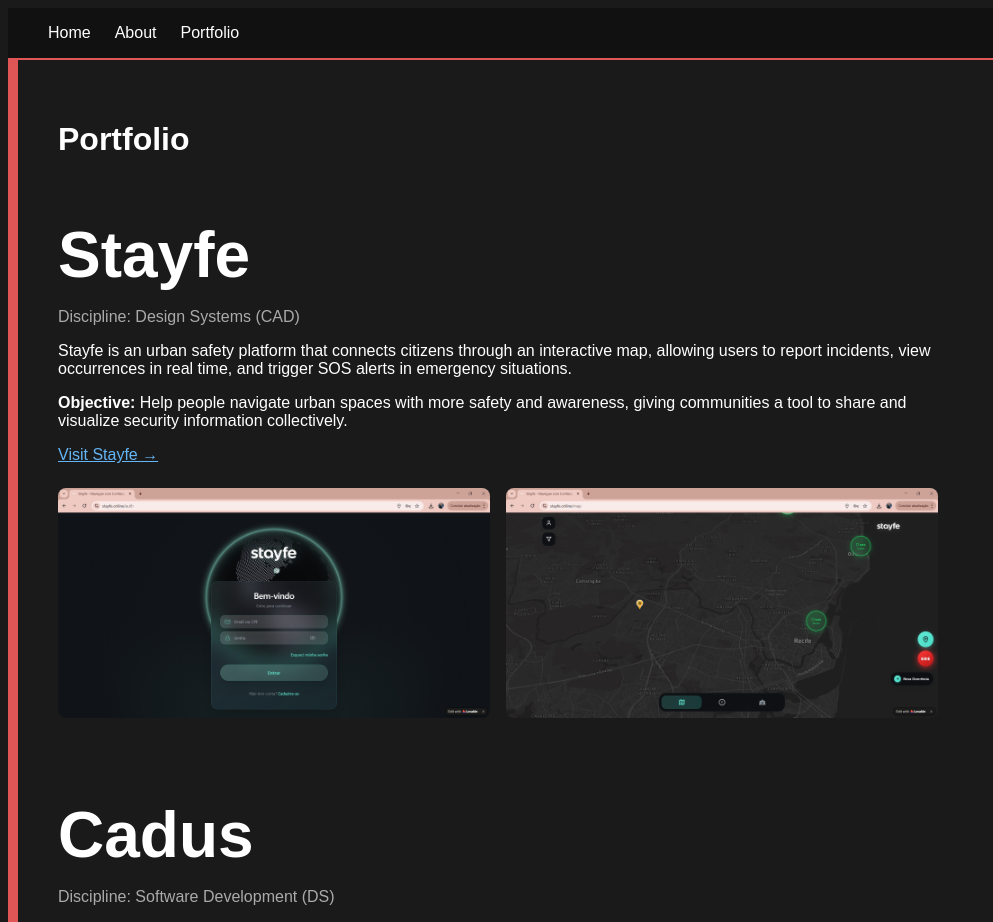
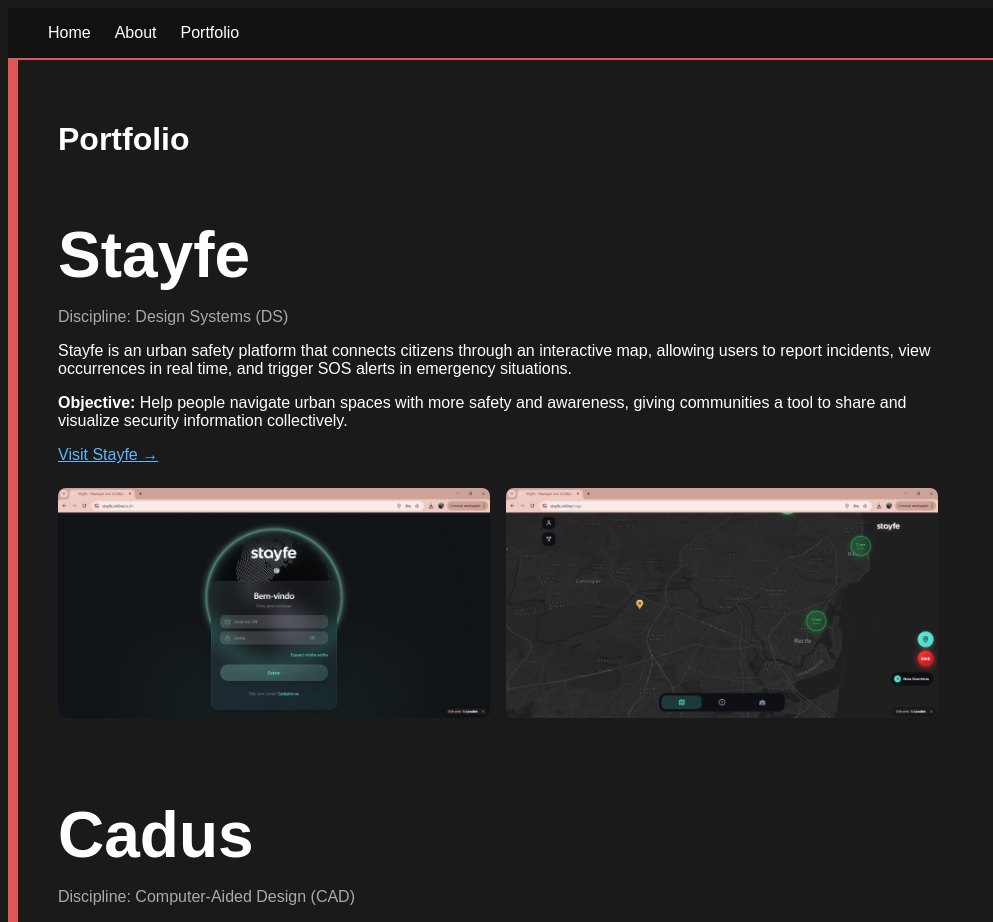
Before and after one commit to edisiouchoacn-spec/My_page, a React (Vite) app: page /#/portfolio in a window 1280 px wide. Shown: the top 922 px of the page, without its empty margins (0-993 px from the left). Built offline with nearby package versions, Linux system fonts and the light colour scheme.

Commit message:
fix image paths

```diff
--- a/src/pages/Home.jsx
+++ b/src/pages/Home.jsx
@@ -9,9 +9,7 @@
 
       <div style={{ maxWidth: '800px', padding: '40px', margin: '0'}}>
 
-
-
-      <img src="/foto.jpg" alt="Edisio Uchôa" style={{
+      <img src="foto.jpg" alt="Edisio Uchôa" style={{
         width: '400px',
         borderRadius: '25px',
         transform: 'rotate(90deg)',
@@ -19,7 +17,6 @@
         right: '100px',
         top: '200px'
       }} />
-
 
         <h1>Edisio Uchôa Cavalcanti Neto</h1>
         <h3>Student of SISTEMAS DE INFORMAÇÃO, At CIN/ufpe.</h3>
--- a/src/pages/Portfolio.jsx
+++ b/src/pages/Portfolio.jsx
@@ -11,7 +11,7 @@
         {/* Stayfe */}
         <div style={{ marginTop: '60px' }}>
           <h1 style={{ fontSize: '64px', marginBottom: '8px' }}>Stayfe</h1>
-          <p style={{ color: '#aaaaaa' }}>Discipline: Design Systems (CAD)</p>
+          <p style={{ color: '#aaaaaa' }}>Discipline: Design Systems (DS)</p>
 
           <p style={{ marginTop: '16px' }}>
             Stayfe is an urban safety platform that connects citizens through an interactive map,
@@ -29,15 +29,15 @@
           </p>
 
           <div style={{ display: 'flex', gap: '16px', marginTop: '24px' }}>
-            <img src="/Stayfelogin.png" alt="Stayfe Login" style={{ width: '48%', borderRadius: '8px' }} />
-            <img src="/Stayfeapp.png" alt="Stayfe Map" style={{ width: '48%', borderRadius: '8px' }} />
+            <img src="Stayfelogin.png" alt="Stayfe Login" style={{ width: '48%', borderRadius: '8px' }} />
+            <img src="Stayfeapp.png" alt="Stayfe Map" style={{ width: '48%', borderRadius: '8px' }} />
           </div>
         </div>
 
         {/* Cadus */}
         <div style={{ marginTop: '80px' }}>
           <h1 style={{ fontSize: '64px', marginBottom: '8px' }}>Cadus</h1>
-          <p style={{ color: '#aaaaaa' }}>Discipline: Software Development (DS)</p>
+          <p style={{ color: '#aaaaaa' }}>Discipline: Computer-Aided Design (CAD)</p>
 
           <p style={{ marginTop: '16px' }}>
             Cadus is a patient self-registration platform that allows users to fill in their
@@ -55,8 +55,8 @@
           </p>
 
           <div style={{ display: 'flex', gap: '16px', marginTop: '24px' }}>
-            <img src="/Cadushome.png" alt="Cadus Home" style={{ width: '48%', borderRadius: '8px' }} />
-            <img src="/Cadussign.png" alt="Cadus Sign" style={{ width: '48%', borderRadius: '8px' }} />
+            <img src="Cadushome.png" alt="Cadus Home" style={{ width: '48%', borderRadius: '8px' }} />
+            <img src="Cadussign.png" alt="Cadus Sign" style={{ width: '48%', borderRadius: '8px' }} />
           </div>
         </div>
 
```
